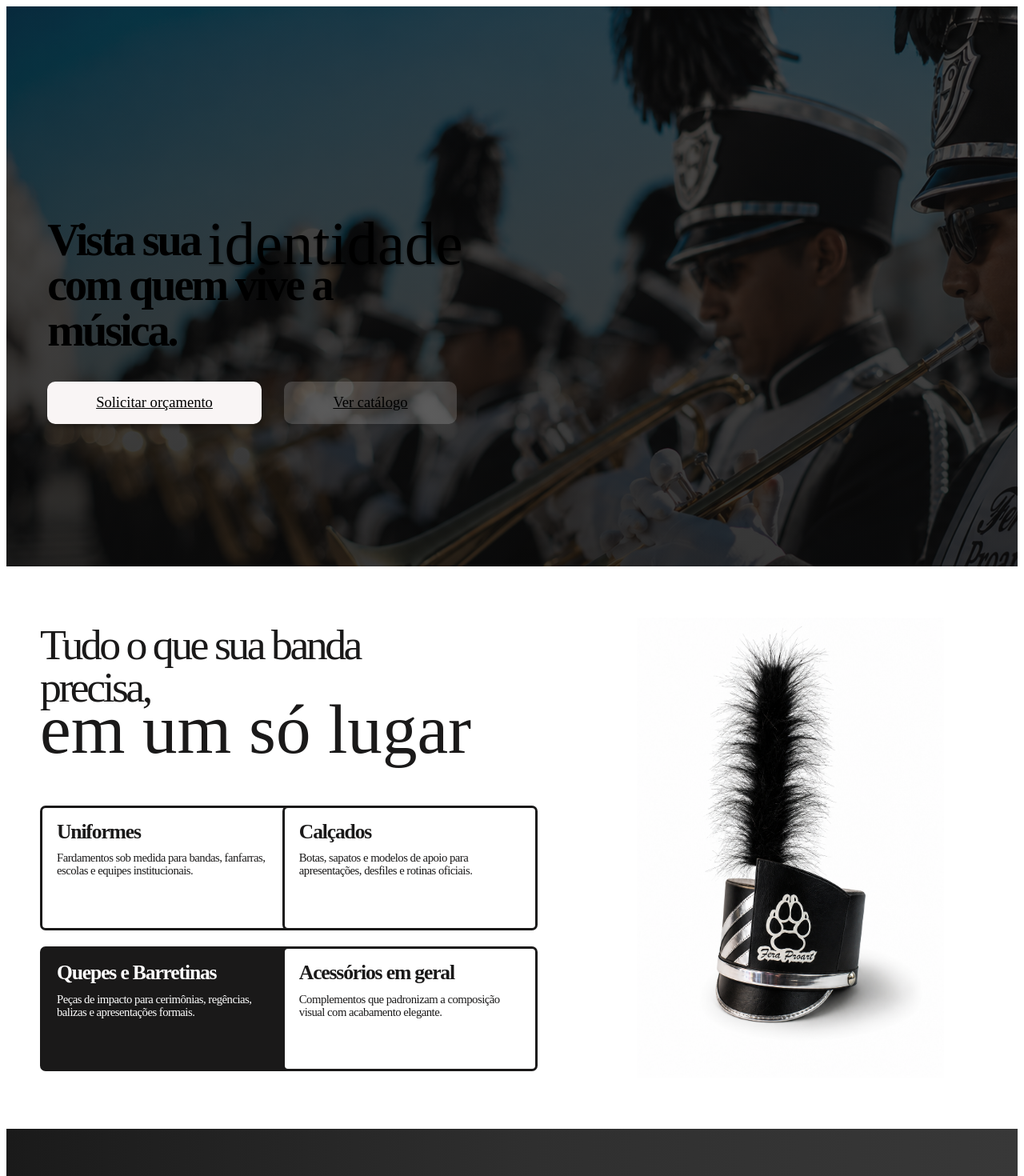
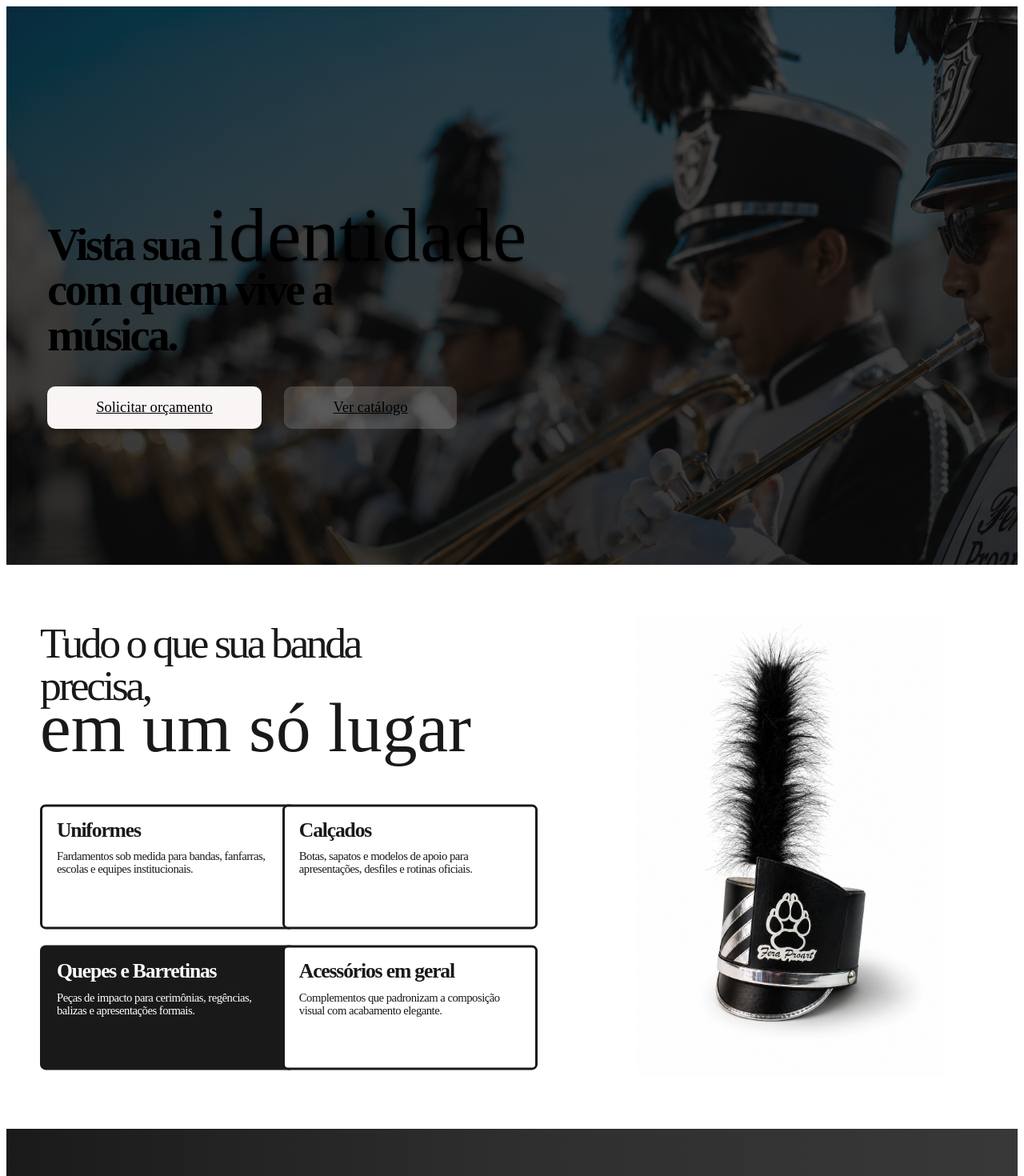
Before and after one commit to leobrasil777-lang/FeraProart-Website, a React (Vite) app: page / in a window 1280 px wide. Shown: the top 1470 px of the page at 80% size. Built offline with nearby package versions, Linux system fonts and the light colour scheme; the HTML template or start-up script is replaced by a standard one.

Commit message:
ajusta hero e secao de produtos

```diff
--- a/src/components/HeroSection/HeroSection.css
+++ b/src/components/HeroSection/HeroSection.css
@@ -22,7 +22,7 @@
 }
 
 .hero-section--home .hero-section__content {
-  animation: heroContentEnter 1000ms cubic-bezier(0.22, 1, 0.36, 1) both;
+  animation: heroContentEnter 3000ms cubic-bezier(0.22, 1, 0.36, 1) both;
 }
 
 @keyframes heroContentEnter {
@@ -67,12 +67,12 @@
 .hero-section.hero-section--home .hero-section__identity {
   display: inline-block;
   flex: 0 0 auto;
-  font-size: 1.36em;
+  font-size: 1.70em;
   letter-spacing: 0;
   line-height: 0.58;
   vertical-align: baseline;
   white-space: nowrap;
-  transform: translateY(0.14em);
+  transform: translateY(0.01em);
 }
 
 .hero-section__subtitle {
--- a/src/components/HomeServicesSection/HomeServicesSection.css
+++ b/src/components/HomeServicesSection/HomeServicesSection.css
@@ -4,7 +4,7 @@
   color: #1a1919;
   opacity: 0;
   transform: translateY(-20px);
-  transition: opacity 700ms ease, transform 700ms ease;
+  transition: opacity 1000ms ease, transform 10000ms ease;
 }
 
 .home-services-section--visible {
@@ -75,7 +75,7 @@
   background: #ffffff;
   color: #1a1919;
   text-decoration: none;
-  transition: background-color 180ms ease, color 180ms ease, border-color 180ms ease;
+  transition: background-color 3000ms ease, color 3000ms ease, border-color 3000ms ease;
 }
 
 .service-category-card:focus-visible { outline: 3px solid #1a1919; outline-offset: 4px; }
```
